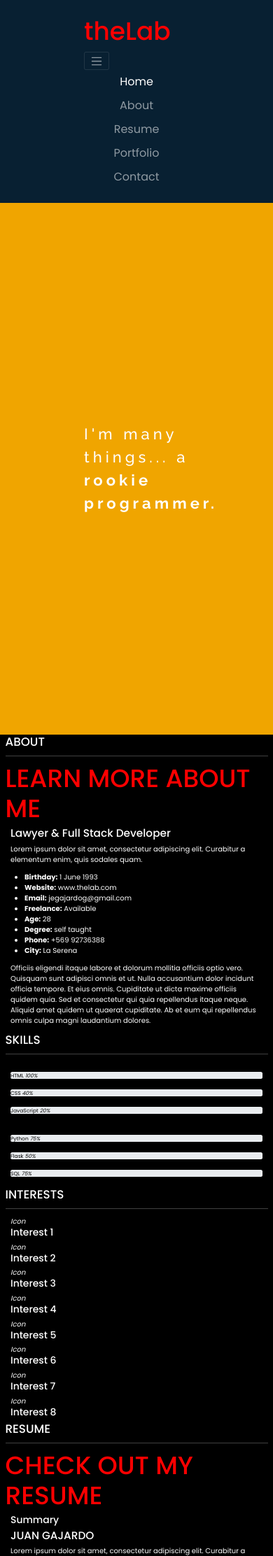
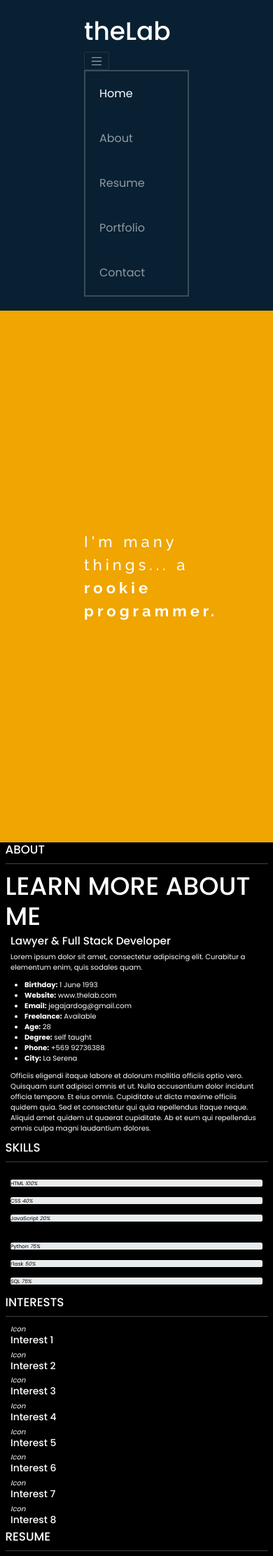
Before and after one commit to monk3yd/MyPortfolioWebPage, a Flask app: page / in a window 390 px wide, after a click that opens the changed part. Shown: the top 2224 px of the page at 70% size. Run offline with Flask 2, Linux system fonts and the light colour scheme; some libraries are stand-ins or nearby versions.

Commit message:
Fix Hamburger Align Links

```diff
--- a/static/css/styles.css
+++ b/static/css/styles.css
@@ -50,19 +50,22 @@ h1 {
 }
 
 @media (max-width: 992px) {
-  h1 {
+  /* h1 {
     color: red;
+  } */
+
+  .navbar-nav {
+    border: 2px solid rgba(255, 255, 255, 0.2);
   }
 
+  .nav-item {
+    text-align: left;
+  }
 
-  /* .navbar-nav {
-    border: 2px solid rgba(255, 255, 255, 0.2);
-  } */
-
-  /* .nav-link {
-    margin-left: 0;
-    padding: 0;
-  } */
+  .nav-link {
+    margin: 0 2rem;
+    padding: 2rem;
+  }
 }
 
 /* HOME */
```
